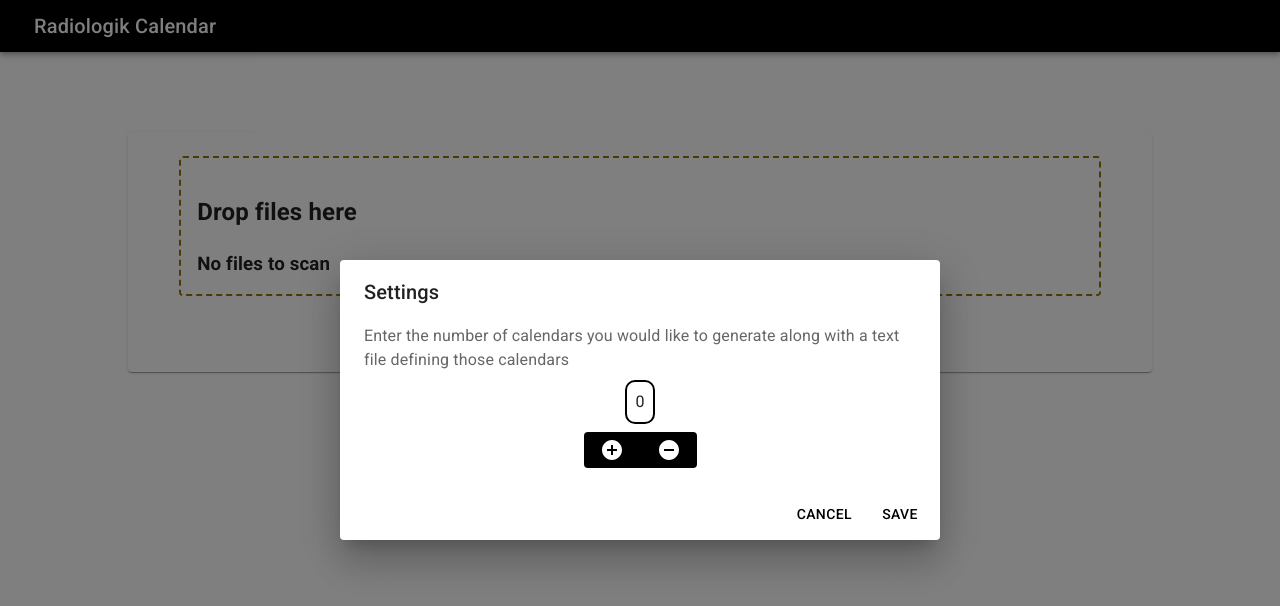
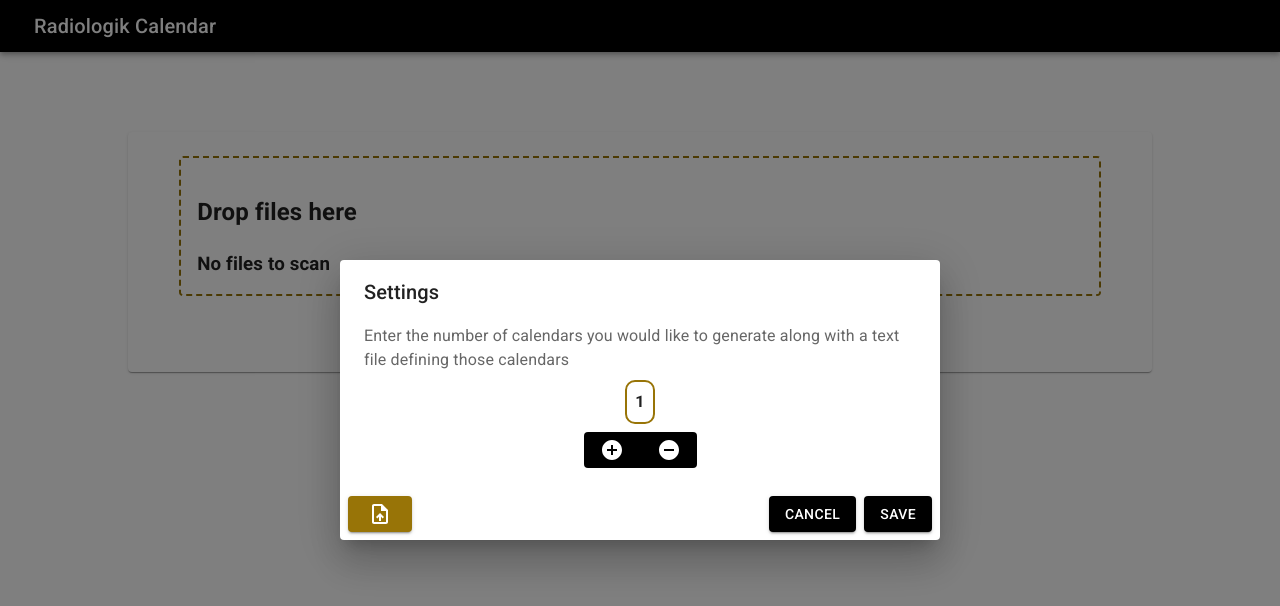
Before and after one commit to MichOchieng/cfurCalendar, a React (Create React App) app in the folder radiologik-calendar/: page / in a window 1280 px wide. Both pictures are taken after a click on the button "SETTINGS". Shown: the top 606 px of the page. Built offline with nearby package versions, Linux system fonts and the light colour scheme.

Commit message:
Added styles and buttons to settings dialog

```diff
--- a/radiologik-calendar/src/components/main-ui/main-ui.tsx
+++ b/radiologik-calendar/src/components/main-ui/main-ui.tsx
@@ -10,6 +10,7 @@ import {
         DialogContentText,
         DialogTitle,
         Grid,
+        Input,
         Paper,
         Typography,
         }
@@ -26,6 +27,7 @@ import RemoveCircleIcon from '@mui/icons-material/RemoveCircle';
 import UploadArea from "../upload-area/upload-area";
 import FileList from "../upload-area/file-list";
 import moment from "moment";
+import { UploadFile } from "@mui/icons-material";
 
 const MainUi = () => {
     // Create states for upload area and uploaded files
@@ -36,7 +38,7 @@ const MainUi = () => {
     const ics          = require('ics');
     let events: any    = [];
     const sunday       = moment().day("Sunday").hour(0).minute(0).seconds(0);
-    const [numCalendars,setNumCalendars] = useState(0);
+    const [numCalendars,setNumCalendars] = useState(1);
 
     // Settings dialog handlers
     const [open, setOpen] = useState(false);
@@ -50,8 +52,8 @@ const MainUi = () => {
     };
 
     const handleDecrement = () => {
-        if (numCalendars < 1) {
-            console.log("Can't generate negative calendars!");
+        if (numCalendars == 1) {
+            console.log("Must at least generate one calendar!");
         }
         else{
             setNumCalendars((numCalendars - 1))
@@ -337,13 +339,17 @@ const MainUi = () => {
                                             sx={{
                                                 alignItems: "center",
                                                 justifyContent: "center",
-                                                border: "2px solid black",
+                                                border: "2px solid #987407",
                                                 borderRadius: "10px",
                                                 padding: "0.5em",
                                                 margin: "0.5em",
                                             }}
                                         >
-                                            <Typography>
+                                            <Typography
+                                                sx={{
+                                                    fontWeight: "bold",
+                                                }}
+                                            >
                                                 {numCalendars}
                                             </Typography>
                                         </Box>
@@ -361,11 +367,19 @@ const MainUi = () => {
                                                 <RemoveCircleIcon/>
                                             </Button>
                                         </ButtonGroup>
+
                                     </Box>
                                 </DialogContent>
                                 <DialogActions>
-                                    <Button onClick={handleClose}>Cancel</Button>
-                                    <Button onClick={handleClose}>Save</Button>
+                                    {/* Upload button */}
+                                    <Button variant="contained" component="label" color="secondary">
+                                        <input type="file" hidden/>
+                                        <UploadFile/>
+                                    </Button>
+                                    {/* Divider that alows left alignment for upload button */}
+                                    <div style={{flex: '1 0 0'}}></div>
+                                    <Button variant="contained" onClick={handleClose}>Cancel</Button>
+                                    <Button variant="contained" onClick={handleClose}>Save</Button>
                                 </DialogActions>
                             </Dialog>
                         </Grid>
```
